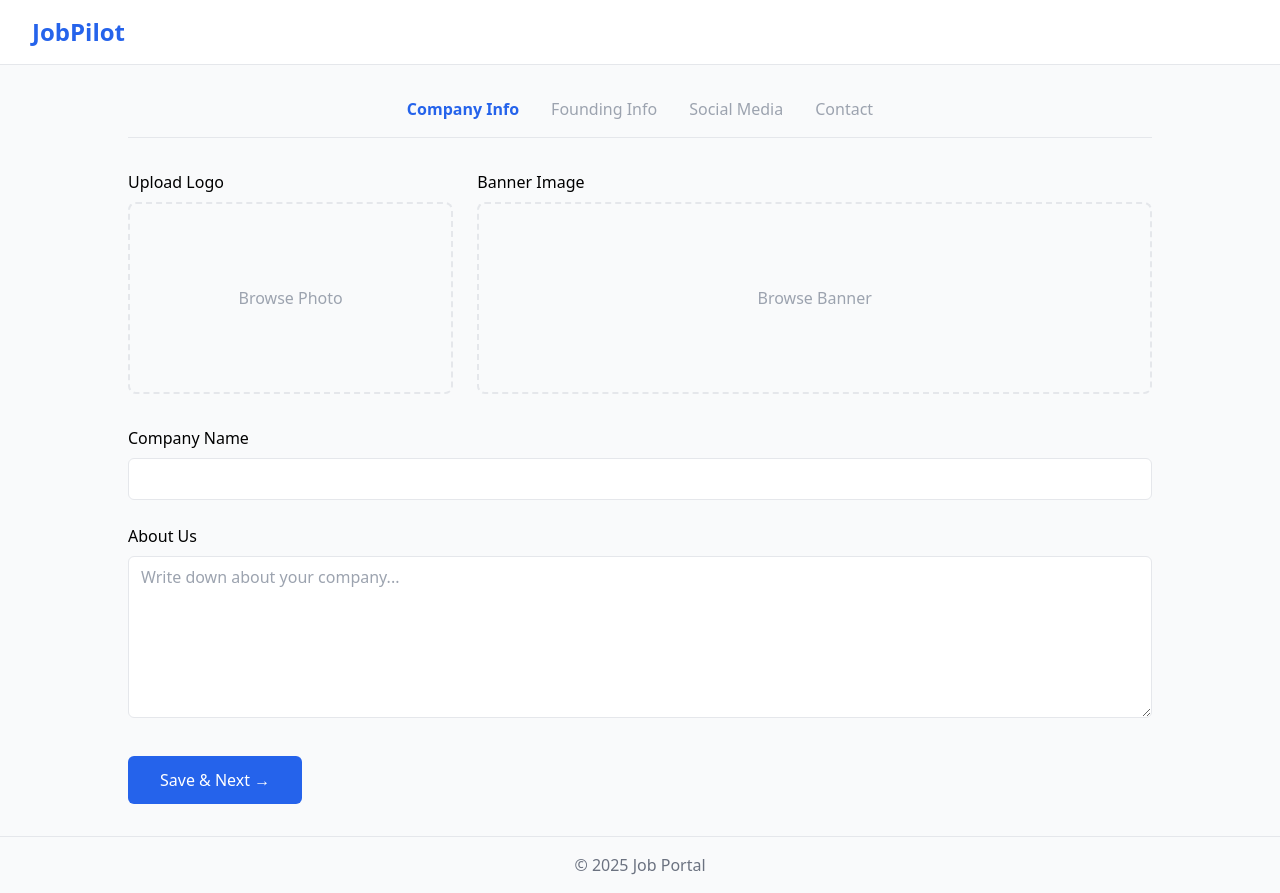
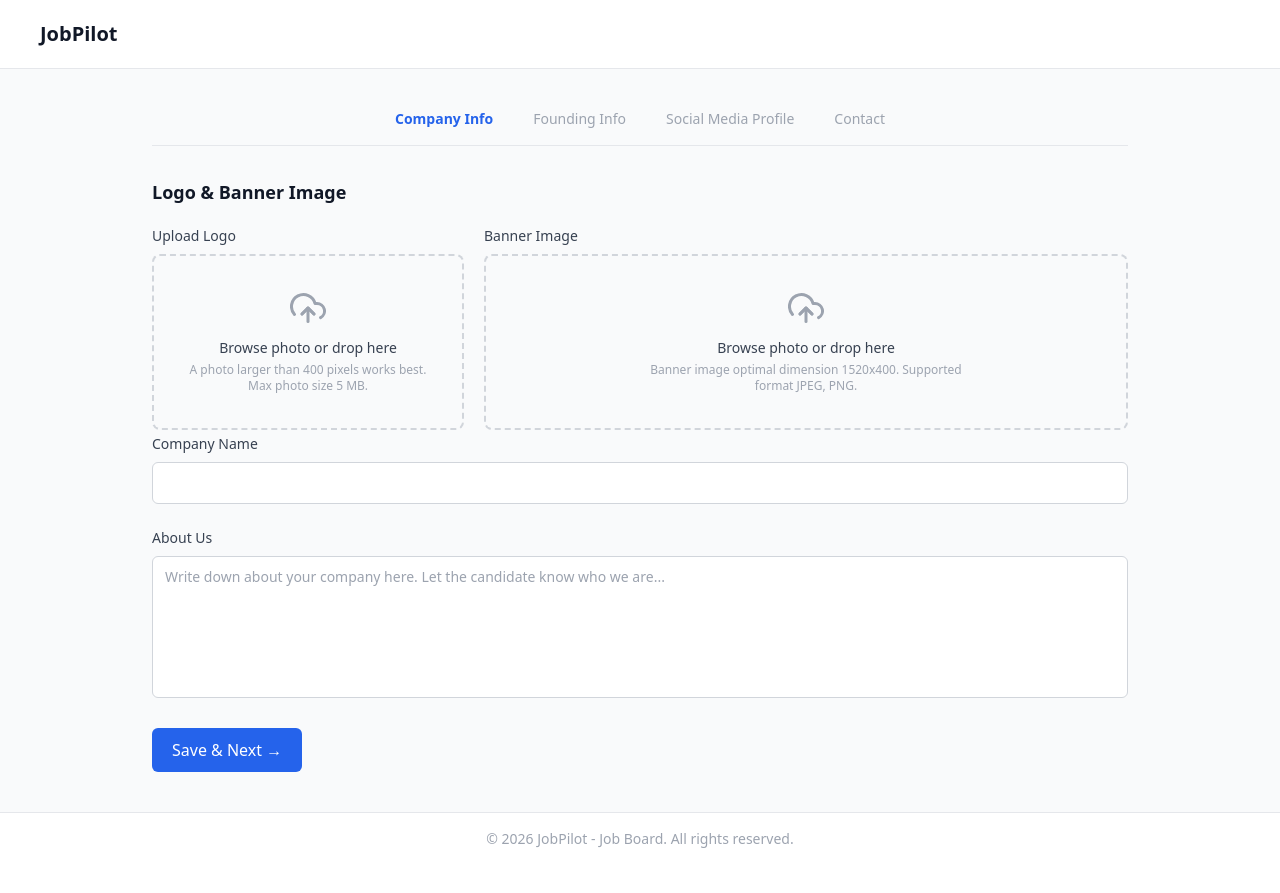
Before and after one commit to CDAC-AC-Project/Job-Portal, a React (Vite) app in the folder Frontend/: page / in a window 1280 px wide. After the commit the page ends 865 px from the top, so only its background shows below. Built offline with nearby package versions, Linux system fonts and the light colour scheme.

Commit message:
Add CompanyInfo page in react

```diff
--- a/Frontend/src/pages/recruiter/CompanyInfo.jsx
+++ b/Frontend/src/pages/recruiter/CompanyInfo.jsx
@@ -1,4 +1,9 @@
 import { useState } from "react";
+import Button from "../../components/common/Button";
+import Input from "../../components/common/Input";
+import TextArea from "../../components/common/TextArea";
+import UploadBox from "../../components/common/UploadBox";
+import Footer from "../../components/layout/Footer";
 
 export default function CompanyInfo() {
   const [companyName, setCompanyName] = useState("");
@@ -6,110 +11,59 @@ export default function CompanyInfo() {
 
   return (
     <div className="min-h-screen bg-gray-50 flex flex-col">
-
-      {/* Header */}
-      <div className="bg-white border-b px-8 py-4">
-        <h1 className="text-2xl font-bold text-blue-600">
+      <header className="bg-white px-10 py-5 border-b">
+        <h1 className="text-xl font-semibold text-gray-900">
           JobPilot
         </h1>
-      </div>
+      </header>
 
-      {/* Main Content */}
-      <div className="max-w-5xl mx-auto w-full py-8">
-
-        {/* Step Navigation */}
-        <div className="flex justify-center gap-8 border-b pb-4 mb-8">
-
-          <button className="text-blue-600 font-semibold">
-            Company Info
-          </button>
-
-          <button className="text-gray-400">
-            Founding Info
-          </button>
-
-          <button className="text-gray-400">
-            Social Media
-          </button>
-
-          <button className="text-gray-400">
-            Contact
-          </button>
-
+      <main className="max-w-5xl mx-auto w-full py-10 px-6">
+        <div className="flex justify-center gap-10 border-b border-gray-200 pb-4 mb-8 text-sm">
+          <button className="text-blue-600 font-semibold">Company Info</button>
+          <button className="text-gray-400">Founding Info</button>
+          <button className="text-gray-400">Social Media Profile</button>
+          <button className="text-gray-400">Contact</button>
         </div>
 
-        {/* Upload Section */}
-        <div className="grid grid-cols-3 gap-6 mb-8">
+        <h2 className="text-lg font-semibold text-gray-900 mb-5">
+          Logo & Banner Image
+        </h2>
 
-          <div>
-            <label className="block mb-2 font-medium">
-              Upload Logo
-            </label>
+        <div className="grid grid-cols-3 gap-5 mb-8">
+          <UploadBox
+            label="Upload Logo"
+            title="Browse photo or drop here"
+            description="A photo larger than 400 pixels works best. Max photo size 5 MB."
+            className="h-44"
+          />
 
-            <div className="border-2 border-dashed rounded-lg h-48 flex items-center justify-center text-gray-400">
-              Browse Photo
-            </div>
-          </div>
-
-          <div className="col-span-2">
-            <label className="block mb-2 font-medium">
-              Banner Image
-            </label>
-
-            <div className="border-2 border-dashed rounded-lg h-48 flex items-center justify-center text-gray-400">
-              Browse Banner
-            </div>
-          </div>
-
+          <UploadBox
+            label="Banner Image"
+            title="Browse photo or drop here"
+            description="Banner image optimal dimension 1520x400. Supported format JPEG, PNG."
+            className="col-span-2 h-44"
+          />
         </div>
 
-        {/* Company Name */}
-        <div className="mb-6">
-
-          <label className="block mb-2 font-medium">
-            Company Name
-          </label>
-
-          <input
-            type="text"
+        <div className="space-y-6">
+          <Input
+            label="Company Name"
             value={companyName}
             onChange={(e) => setCompanyName(e.target.value)}
-            className="w-full border rounded-md px-3 py-2"
           />
 
-        </div>
-
-        {/* About Us */}
-        <div className="mb-8">
-
-          <label className="block mb-2 font-medium">
-            About Us
-          </label>
-
-          <textarea
-            rows="6"
+          <TextArea
+            label="About Us"
+            placeholder="Write down about your company here. Let the candidate know who we are..."
             value={about}
             onChange={(e) => setAbout(e.target.value)}
-            placeholder="Write down about your company..."
-            className="w-full border rounded-md px-3 py-2"
           />
 
+          <Button>Save & Next →</Button>
         </div>
+      </main>
 
-        {/* Button */}
-        <button
-          className="bg-blue-600 text-white px-8 py-3 rounded-md hover:bg-blue-700"
-        >
-          Save & Next →
-        </button>
-
-      </div>
-
-      {/* Footer */}
-      <div className="mt-auto text-center text-gray-500 py-4 border-t">
-        © 2025 Job Portal
-      </div>
-
+      <Footer />
     </div>
   );
 }
```
